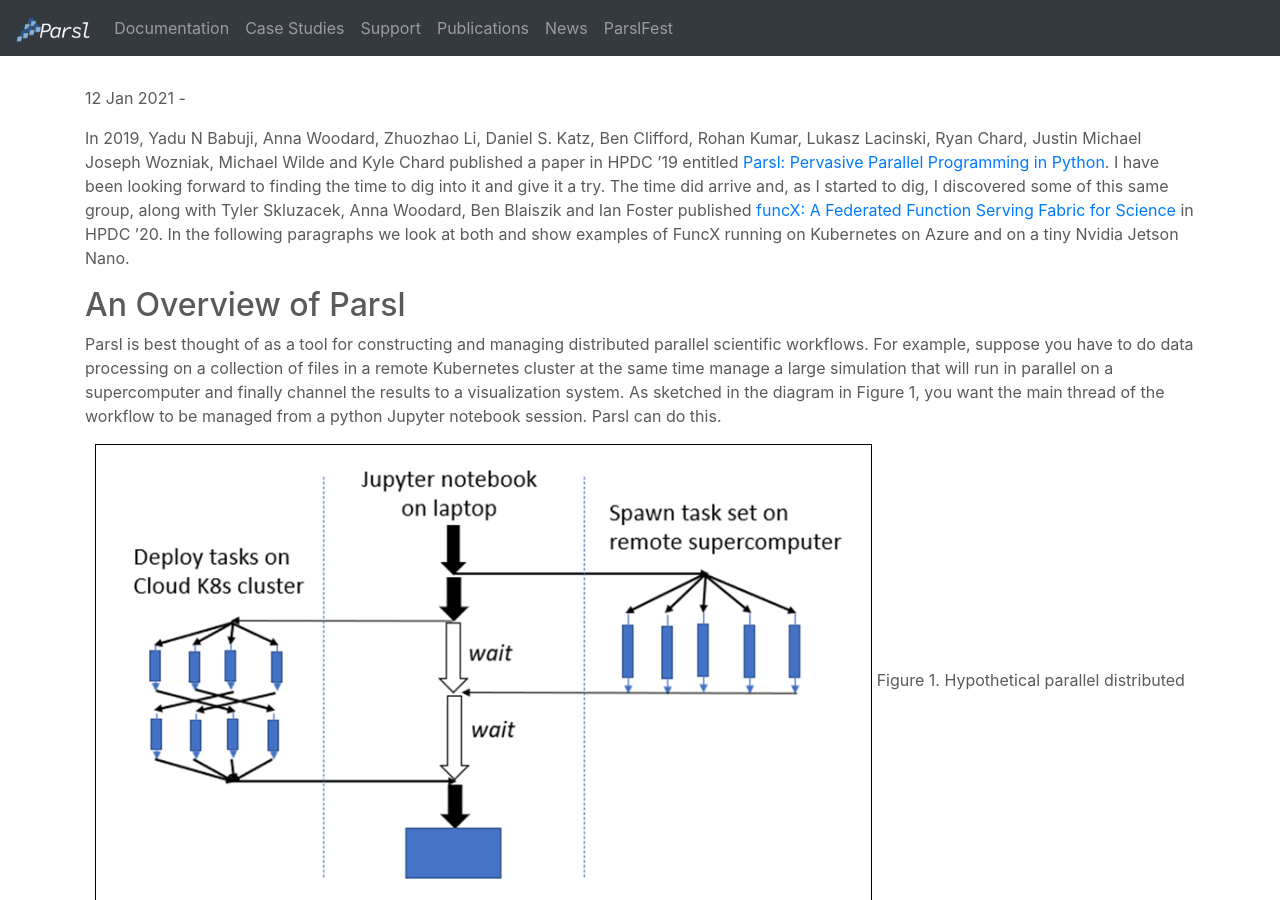
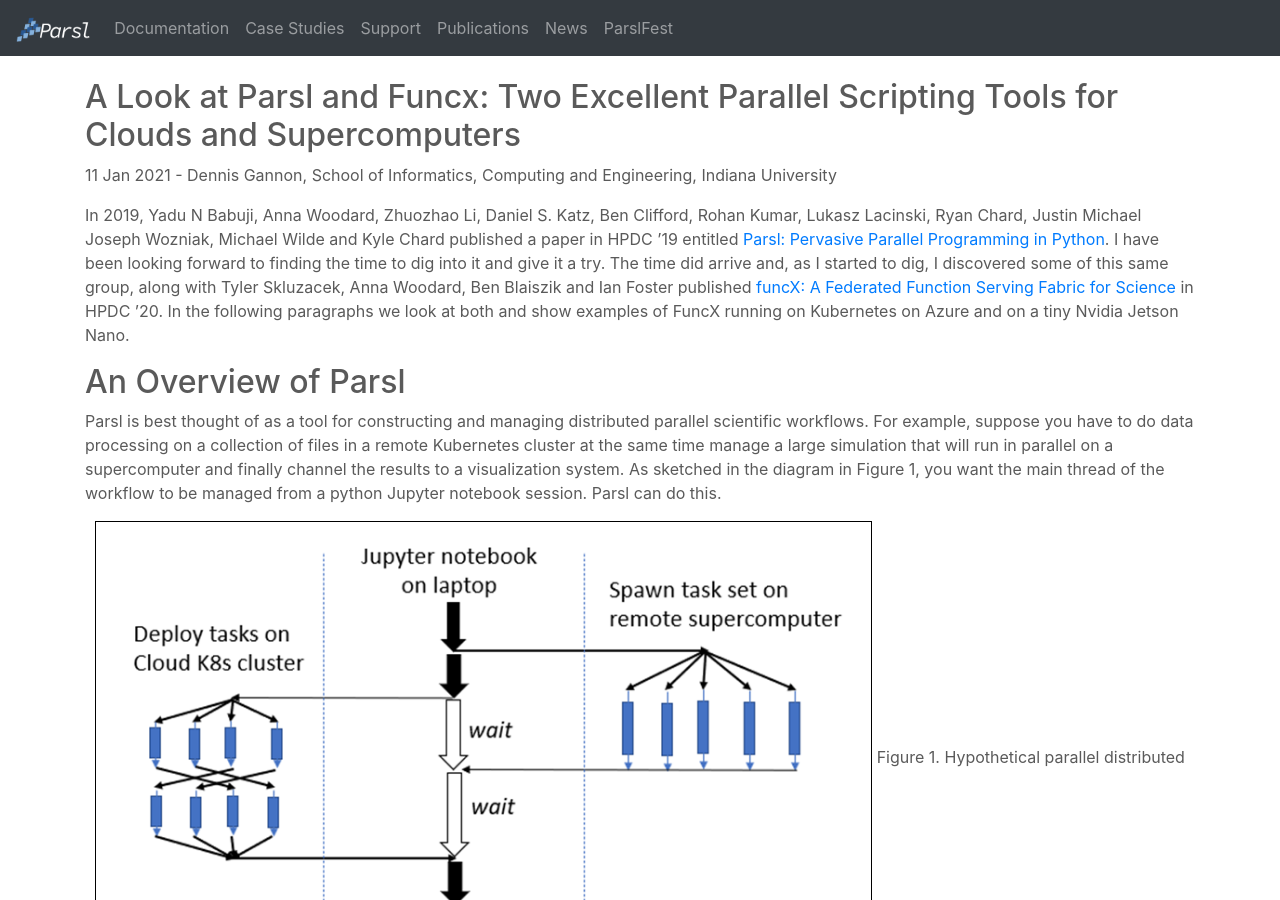
Before and after one commit to Parsl/parsl.github.io, a Jekyll site: the page built from _posts/2021-01-11-look-at-parsl-funcx.md, in a window 1280 px wide and 900 px high. Built offline with Jekyll 4.4.1, drawn with Linux system fonts in a browser that asks for light colours; our own code applies the rules of GitHub Pages for plain Markdown files; some of the changed lines change nothing that is shown.

Commit message:
Update 2021-01-11-look-at-parsl-funcx.md

```diff
--- a/_posts/2021-01-11-look-at-parsl-funcx.md
+++ b/_posts/2021-01-11-look-at-parsl-funcx.md
@@ -1,8 +1,7 @@
 ---
 layout: post
 author: Dennis Gannon, School of Informatics, Computing and Engineering, Indiana University
-longtitle: A Look at Parsl and Funcx: Two Excellent Parallel Scripting Tools for Clouds and Supercomputers
-title: A Look at Parsl and Funcx
+title: A Look at Parsl and Funcx&#58; Two Excellent Parallel Scripting Tools for Clouds and Supercomputers
 ---
 
 
```
